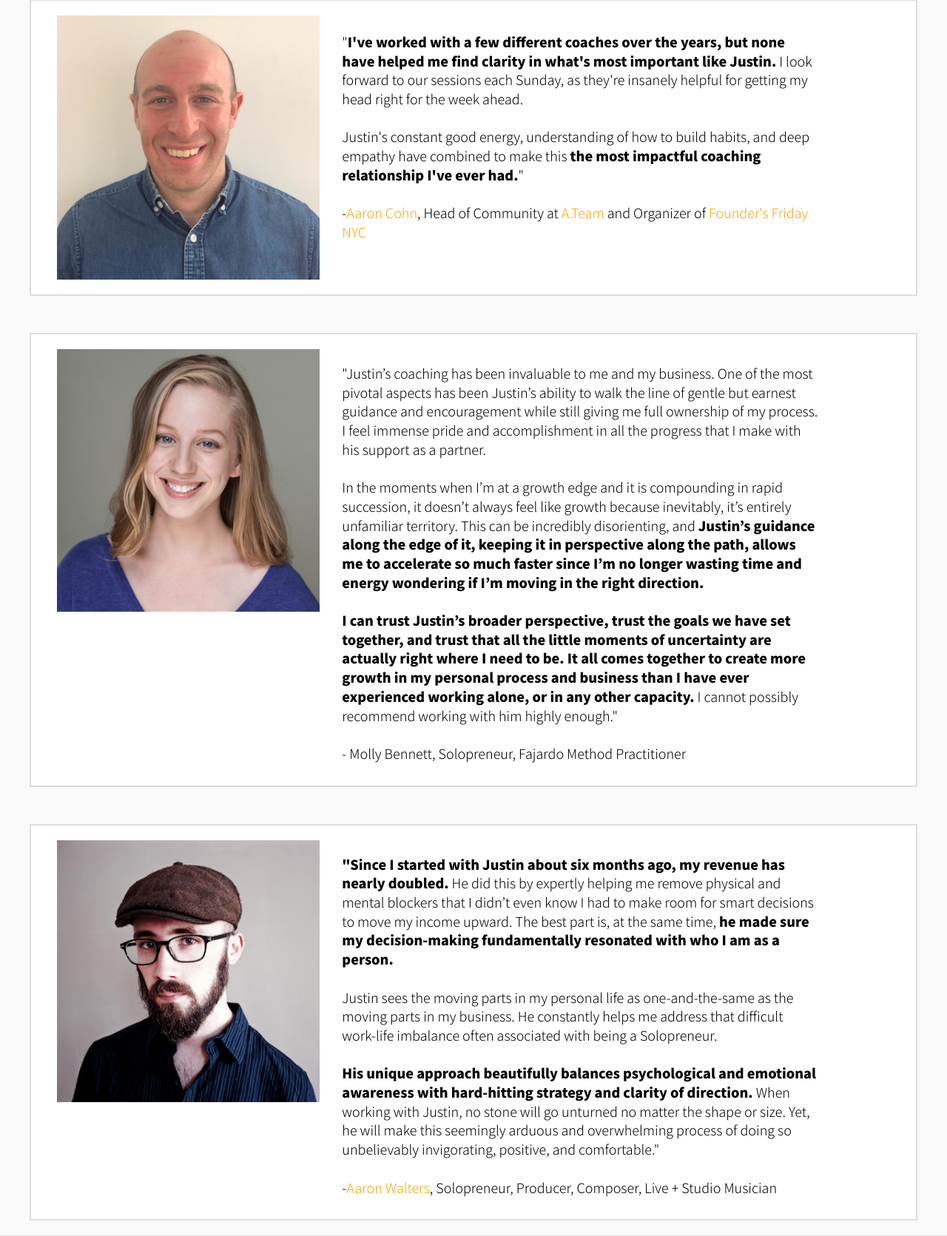
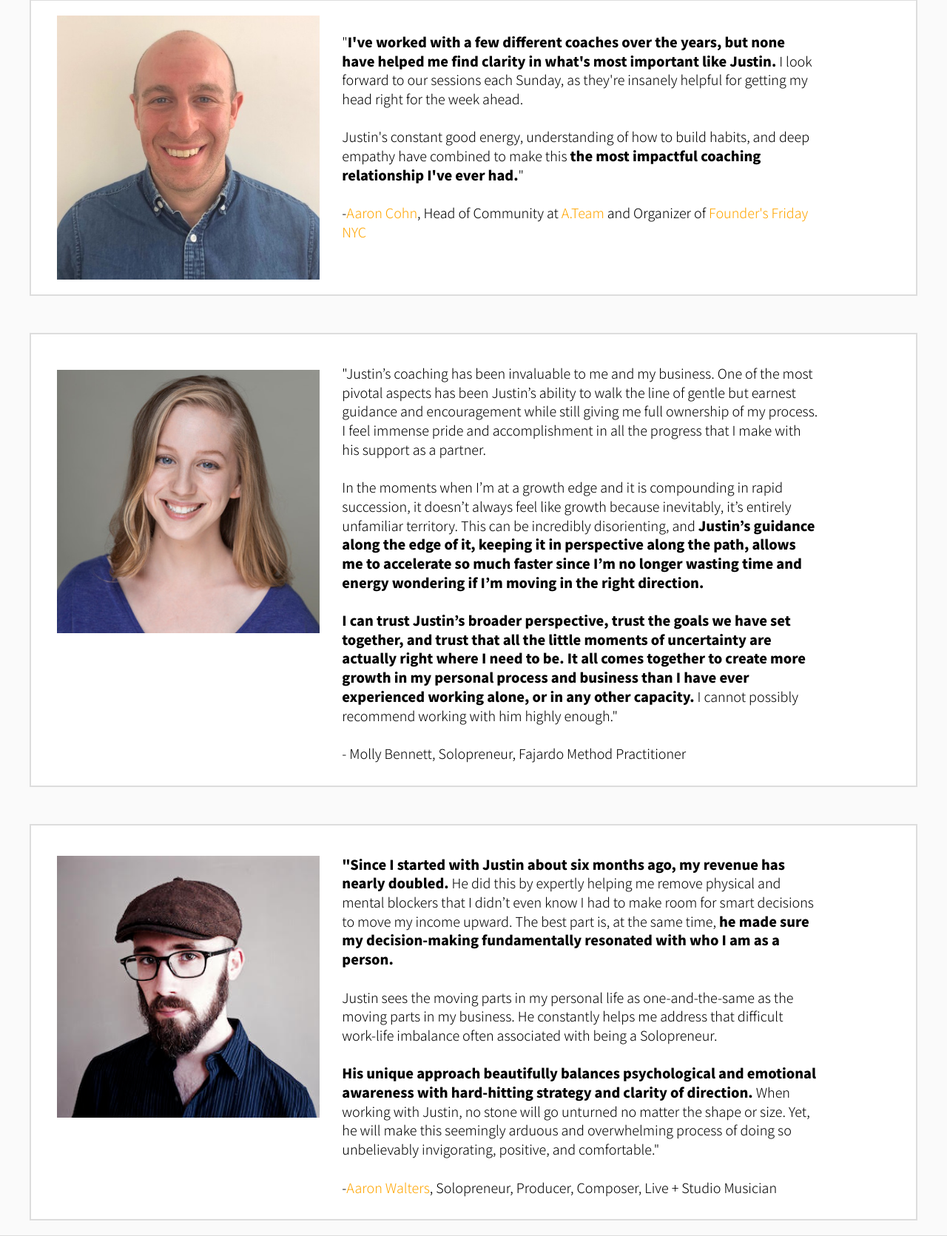
Before and after one commit to justinmulvs/website, a PHP site: page / in a window 1280 px wide. Shown: the part 2209-3880 px from the top of the page at 74% size. Run offline with PHP 8.4, Linux system fonts and the light colour scheme.

Commit message:
redponsiveness for testimonial photos

```diff
--- a/css/responsive.css
+++ b/css/responsive.css
@@ -12,15 +12,23 @@
 	.p-container {
 		margin-top: 0px;
 	}
+
+	#alr-photo {
+		margin-top: 10%;
+	}
+
 	#cohn-photo {
-		margin-top: 3%;
+		margin-top: 20%;
 	}
+
+	#meb-photo {
+		margin-top: 95%;
+	}
+
 	#raw-photo {
-		margin-top: 15%;
+		margin-top: 75%;
 	}
-	#meb-photo {
-		margin-top: 15%;
-	}
+
 	#about-photo-container {
 		text-align: right;
 	}
@@ -77,18 +85,27 @@
 		width: 70%;
 		padding-top: 5%;
 	}
+
+	#alr-photo {
+		margin-top: 0;
+	}
+
 	#alr-testimonial {
 		margin-top: 2%;
 	}
+
 	#cohn-photo {
-		margin-top: 0;
+		margin-top: 5%;
 	}
+
+	#meb-photo {
+		margin-top: 48%;
+	}
+
 	#raw-photo {
-		margin-top: 0;
+		margin-top: 33%;
 	}
-	#meb-photo {
-		margin-top: 0;
-	}
+
 	/****
 	PAGE:NOTES
 	****/
@@ -106,10 +123,25 @@
 	}
 }
 
-@media screen AND (min-width: 1150px) {
+@media screen AND (min-width: 1200px) {
+
+	#cohn-photo {
+		margin-top: 0;
+	}
+
+	#meb-photo {
+		margin-top: 8%;
+	}
+
+	#raw-photo {
+		margin-top: 6%;
+	}
+
 	#about-photo {
 		padding-top: 0;
 	}
+
+
 }
 
 @media screen AND (min-width: 1400px) {
@@ -117,8 +149,12 @@
 		margin-top: 5%;
 	}
 
-	.testimonial-row {
-		/*margin: 50px 8% 0;*/
+	#meb-photo {
+		margin-top: 20px;
+	}
+
+	#raw-photo {
+		margin-top: 20px;
 	}
 }
 
@@ -127,4 +163,12 @@
 	.testimonial-row {
 		margin: 50px 8% 0;
 	}
+
+	#meb-photo {
+		margin-top: 0;
+	}
+
+	#raw-photo {
+		margin-top: 0;
+	}
 }
```
